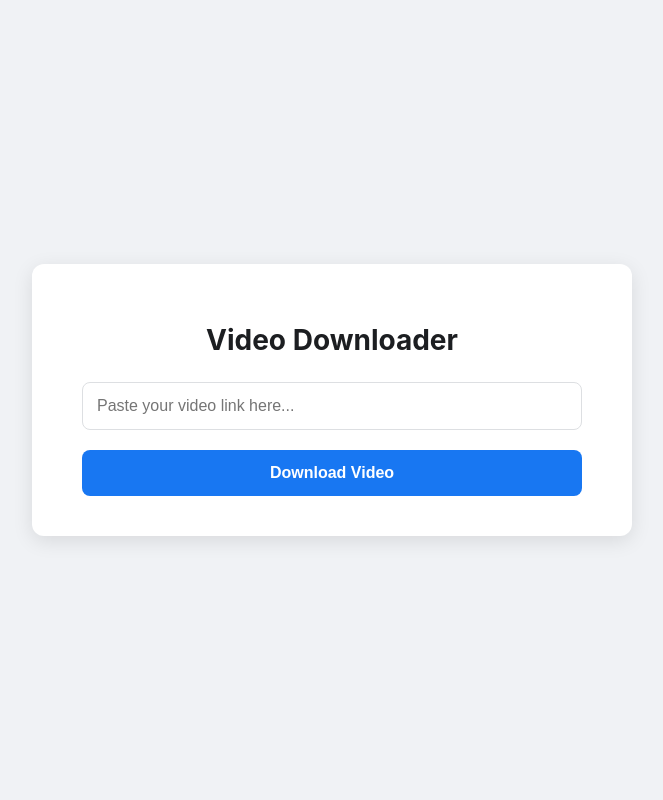
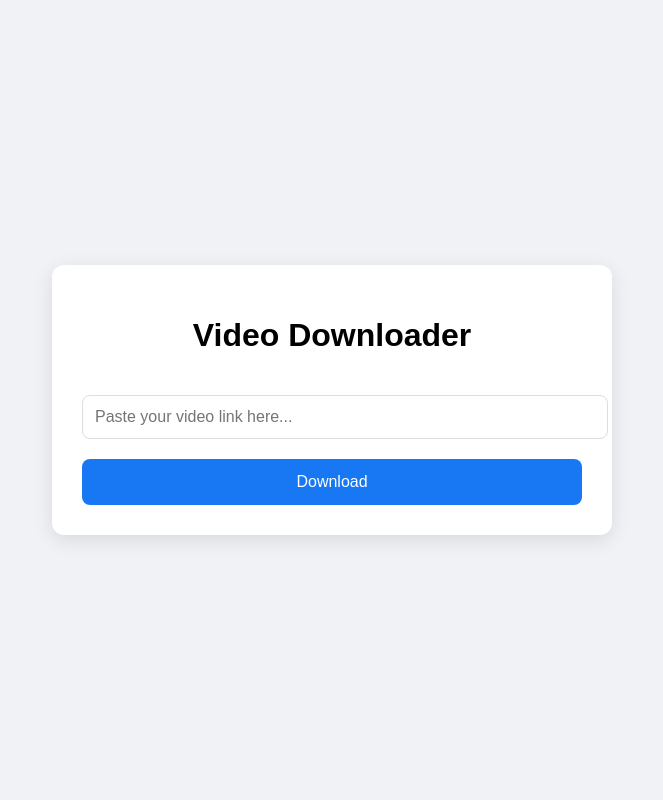
Before and after one commit to sulimanalhassan123as-code/Never-Hide-video-downloader, a Flask app: page / in a window 1280 px wide. Shown: the whole page, without its empty margins (308-971 px from the left). Run offline with Flask 3, Linux system fonts and the light colour scheme.

Commit message:
Update index.html

```diff
--- a/templates/index.html
+++ b/templates/index.html
@@ -4,103 +4,121 @@
     <meta charset="UTF-8">
     <meta name="viewport" content="width=device-width, initial-scale=1.0">
     <title>Video Downloader</title>
+
     <style>
-        body { font-family: -apple-system, BlinkMacSystemFont, 'Segoe UI', Roboto, Oxygen, Ubuntu, Cantarell, 'Open Sans', 'Helvetica Neue', sans-serif; display: flex; justify-content: center; align-items: center; height: 100vh; margin: 0; background-color: #f0f2f5; }
-        .container { text-align: center; background-color: white; padding: 40px 50px; border-radius: 12px; box-shadow: 0 5px 20px rgba(0, 0, 0, 0.1); width: 90%; max-width: 500px; }
-        h1 { color: #1c1e21; margin-bottom: 25px; font-size: 28px; }
-        .url-input { width: 100%; padding: 14px; margin-bottom: 20px; border: 1px solid #dddfe2; border-radius: 8px; font-size: 16px; box-sizing: border-box; }
-        .download-btn { background-color: #1877f2; color: white; border: none; padding: 14px 28px; border-radius: 8px; font-size: 16px; font-weight: bold; cursor: pointer; transition: background-color 0.3s ease; width: 100%; }
-        .download-btn:hover { background-color: #166fe5; }
-        .download-btn:disabled { background-color: #9cb4d8; cursor: not-allowed; }
-        .status-message { display: none; margin-top: 20px; font-size: 15px; color: #555; }
-        .error-message { display: none; margin-top: 20px; font-size: 15px; color: #d93025; }
+        body {
+            font-family: Arial, sans-serif;
+            background: #f0f2f5;
+            height: 100vh;
+            margin: 0;
+            display: flex;
+            justify-content: center;
+            align-items: center;
+        }
+
+        .container {
+            width: 90%;
+            max-width: 500px;
+            background: white;
+            padding: 30px;
+            border-radius: 12px;
+            box-shadow: 0 5px 20px rgba(0, 0, 0, 0.1);
+            text-align: center;
+        }
+
+        input {
+            width: 100%;
+            padding: 12px;
+            font-size: 16px;
+            border: 1px solid #ddd;
+            border-radius: 8px;
+            margin-top: 20px;
+        }
+
+        button {
+            margin-top: 20px;
+            width: 100%;
+            padding: 14px;
+            font-size: 16px;
+            background: #1877f2;
+            color: white;
+            border: none;
+            border-radius: 8px;
+            cursor: pointer;
+        }
+
+        button:hover {
+            background: #166fe5;
+        }
+
+        .status {
+            display: none;
+            margin-top: 20px;
+            color: #555;
+        }
+
+        .error {
+            display: none;
+            margin-top: 20px;
+            color: red;
+        }
     </style>
 </head>
 <body>
 
 <div class="container">
     <h1>Video Downloader</h1>
-        <!-- The form no longer needs an action or method -->
-        <form id="download-form">
-            <input type="url" id="video-url-input" class="url-input" placeholder="Paste your video link here..." required>
-            <button type="submit" id="download-btn" class="download-btn">Download Video</button>
-        </form>
-        <div id="status-message" class="status-message">⏳ Processing your video... Please wait.</div>
-        <div id="error-message" class="error-message"></div>
+
+    <input id="videoInput" placeholder="Paste your video link here..." />
+
+    <button onclick="downloadVideo()">Download</button>
+
+    <div id="status" class="status">⏳ Processing…</div>
+    <div id="error" class="error"></div>
 </div>
 
 <script>
-        // Get references to our HTML elements
-        const form = document.getElementById('download-form');
-        const urlInput = document.getElementById('video-url-input');
-        const downloadBtn = document.getElementById('download-btn');
-        const statusMessage = document.getElementById('status-message');
-        const errorMessage = document.getElementById('error-message');
+    async function downloadVideo() {
+        const url = document.getElementById("videoInput").value;
+        const status = document.getElementById("status");
+        const error = document.getElementById("error");
 
-        // The API endpoint
-        const API_ENDPOINT = "https://yt-dlp-api.vercel.app/api/info?url=";
+        if (!url) return;
 
-        // This function runs when the form is submitted
-        form.addEventListener('submit', async (event) => {
-            event.preventDefault(); // Stop the form from reloading the page
-
-            // Get the URL from the input box
-            const videoUrl = urlInput.value;
-            if (!videoUrl) {
-                return; // Do nothing if the input is empty
-            }
-
-            // Show processing message and disable the button
-            statusMessage.style.display = 'block';
-            errorMessage.style.display = 'none';
-            downloadBtn.disabled = true;
-            downloadBtn.textContent = 'Processing...';
+        status.style.display = "block";
+        error.style.display = "none";
+        status.textContent = "⏳ Processing…";
 
         try {
-                // URL-encode the video link to make it safe for the API call
-                const safeVideoUrl = encodeURIComponent(videoUrl);
-                const fullApiUrl = `${API_ENDPOINT}${safeVideoUrl}`;
+            const res = await fetch(`/api/get_video_info?url=${encodeURIComponent(url)}`);
 
-                // Call the API from the browser using fetch
-                const response = await fetch(fullApiUrl);
+            if (!res.ok) throw new Error("Failed to fetch video data.");
 
-                if (!response.ok) {
-                    // If the API returns an error (like 400), throw an error
-                    throw new Error('Could not process the video link. Please check the link and try again.');
-                }
+            const data = await res.json();
 
-                const data = await response.json();
+            if (data.error) throw new Error(data.error);
 
-                // Find the best available MP4 format with both video and audio
             let bestUrl = null;
-                for (const format of data.formats) {
-                    if (format.vcodec !== 'none' && format.acodec !== 'none' && format.ext === 'mp4') {
-                        bestUrl = format.url;
+
+            for (const f of data.formats) {
+                if (f.vcodec !== "none" && f.acodec !== "none" && f.ext === "mp4") {
+                    bestUrl = f.url;
                     break;
                 }
             }
 
-                if (bestUrl) {
-                    // If a link is found, redirect the browser to start the download
-                    statusMessage.textContent = 'Download starting...';
+            if (!bestUrl) throw new Error("No downloadable MP4 found.");
+
+            status.textContent = "Download starting…";
             window.location.href = bestUrl;
-                } else {
-                    throw new Error('No downloadable MP4 version found for this video.');
+
+        } catch (e) {
+            status.style.display = "none";
+            error.textContent = e.message;
+            error.style.display = "block";
         }
+    }
+</script>
 
-            } catch (error) {
-                // If anything goes wrong, show an error message
-                statusMessage.style.display = 'none';
-                errorMessage.textContent = error.message;
-                errorMessage.style.display = 'block';
-            } finally {
-                // Re-enable the button after a short delay
-                setTimeout(() => {
-                    downloadBtn.disabled = false;
-                    downloadBtn.textContent = 'Download Video';
-                }, 3000);
-            }
-        });
-    </script>
 </body>
 </html>
```
Lines whose indentation alone changed are shown as unchanged.
